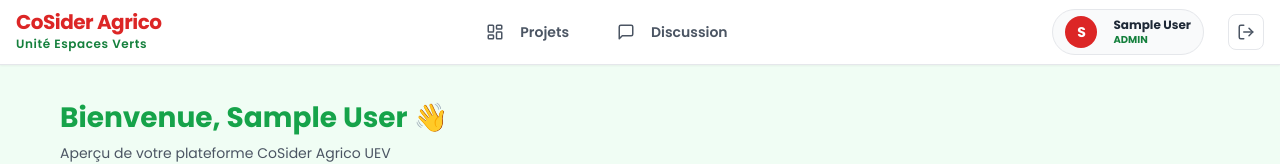
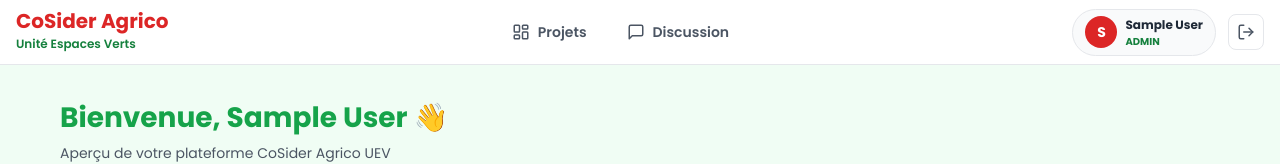
Before and after one commit to abdouN1k/project-tracker, a React (Create React App) app in the folder frontend/: page / in a window 1280 px wide. Shown: the top 164 px of the page. Built offline with nearby package versions, Linux system fonts and the light colour scheme; no server answers; sample sign-in values are in the browser's storage.

Commit message:
Fix clean Navbar file

```diff
--- a/frontend/src/components/Layout/Navbar.js
+++ b/frontend/src/components/Layout/Navbar.js
@@ -18,33 +18,28 @@ const Navbar = () => {
   const isActive = (path) => location.pathname === path;
 
   return (
-    <header className="bg-white border-b border-gray-200 shadow-sm sticky top-0 z-50" style={{ backgroundColor: '#ffffff', borderBottom: '1px solid #e5e7eb', position: 'sticky', top: 0, zIndex: 50 }}>
-      <div className="max-w-7xl mx-auto px-4 sm:px-6 lg:px-8" style={{ maxWidth: '1280px', margin: '0 auto', padding: '0 16px' }}>
-        <div className="flex justify-between items-center h-16" style={{ display: 'flex', justifyContent: 'space-between', alignItems: 'center', height: '64px' }}>
+    <header style={{ backgroundColor: '#ffffff', borderBottom: '1px solid #e5e7eb', position: 'sticky', top: 0, zIndex: 50 }}>
+      <div style={{ maxWidth: '1280px', margin: '0 auto', padding: '0 16px' }}>
+        <div style={{ display: 'flex', justifyContent: 'space-between', alignItems: 'center', height: '64px' }}>
 
-          {/* Logo / Title */}
-          <Link to="/dashboard" className="flex items-center space-x-2 no-underline" style={{ display: 'flex', alignItems: 'center', textDecoration: 'none' }}>
-            <div className="flex flex-col" style={{ display: 'flex', flexDirection: 'column' }}>
-              <span className="text-xl font-extrabold text-red-600 tracking-tight leading-none" style={{ fontSize: '20px', fontWeight: '800', color: '#dc2626', lineHeight: '1' }}>
+          {/* Logo / Header Title */}
+          <Link to="/dashboard" style={{ display: 'flex', alignItems: 'center', textDecoration: 'none' }}>
+            <div style={{ display: 'flex', flexDirection: 'column' }}>
+              <span style={{ fontSize: '20px', fontWeight: '800', color: '#dc2626', lineHeight: '1' }}>
                 CoSider Agrico
               </span>
-              <span className="text-xs font-semibold text-green-700 tracking-wider mt-1" style={{ fontSize: '12px', fontWeight: '600', color: '#15803d', marginTop: '4px' }}>
+              <span style={{ fontSize: '12px', fontWeight: '600', color: '#15803d', marginTop: '4px' }}>
                 Unité Espaces Verts
               </span>
             </div>
           </Link>
 
           {/* Nav Links */}
-          <div className="flex items-center space-x-3" style={{ display: 'flex', alignItems: 'center', gap: '12px' }}>
+          <div style={{ display: 'flex', alignItems: 'center', gap: '12px' }}>
             <Link
               to="/dashboard"
-              className={`px-3 py-2 rounded-lg text-sm font-semibold transition-all flex items-center space-x-2 no-underline ${
-                isActive('/dashboard')
-                  ? 'bg-red-100 text-red-700 border border-red-200 shadow-sm'
-                  : 'text-gray-600 hover:text-gray-900 hover:bg-gray-100'
-              }`}
               style={{
-                padding: '8px 12px',
+                padding: '8px 14px',
                 borderRadius: '8px',
                 fontSize: '14px',
                 fontWeight: '600',
@@ -62,13 +57,8 @@ const Navbar = () => {
 
             <Link
               to="/chat"
-              className={`px-3 py-2 rounded-lg text-sm font-semibold transition-all flex items-center space-x-2 no-underline ${
-                isActive('/chat')
-                  ? 'bg-red-100 text-red-700 border border-red-200 shadow-sm'
-                  : 'text-gray-600 hover:text-gray-900 hover:bg-gray-100'
-              }`}
               style={{
-                padding: '8px 12px',
+                padding: '8px 14px',
                 borderRadius: '8px',
                 fontSize: '14px',
                 fontWeight: '600',
@@ -85,21 +75,20 @@ const Navbar = () => {
             </Link>
           </div>
 
-          {/* User Section */}
-          <div className="flex items-center space-x-3" style={{ display: 'flex', alignItems: 'center', gap: '12px' }}>
-            <div className="flex items-center space-x-2 bg-gray-50 px-3 py-1.5 rounded-full border border-gray-200" style={{ display: 'flex', alignItems: 'center', gap: '8px', backgroundColor: '#f9fafb', padding: '6px 12px', borderRadius: '9999px', border: '1px solid #e5e7eb' }}>
-              <div className="w-8 h-8 rounded-full bg-red-600 text-white flex items-center justify-center font-bold text-sm" style={{ width: '32px', height: '32px', borderRadius: '50%', backgroundColor: '#dc2626', color: '#ffffff', display: 'flex', alignItems: 'center', justifyContent: 'center', fontWeight: '700', fontSize: '14px' }}>
+          {/* User Profile & Logout */}
+          <div style={{ display: 'flex', alignItems: 'center', gap: '12px' }}>
+            <div style={{ display: 'flex', alignItems: 'center', gap: '8px', backgroundColor: '#f9fafb', padding: '6px 12px', borderRadius: '9999px', border: '1px solid #e5e7eb' }}>
+              <div style={{ width: '32px', height: '32px', borderRadius: '50%', backgroundColor: '#dc2626', color: '#ffffff', display: 'flex', alignItems: 'center', justifyContent: 'center', fontWeight: '700', fontSize: '14px' }}>
                 {user.name ? user.name.charAt(0).toUpperCase() : <User size={16} />}
               </div>
-              <div className="hidden sm:block text-left" style={{ textAlign: 'left' }}>
-                <div className="text-xs font-bold text-gray-800 leading-tight" style={{ fontSize: '12px', fontWeight: '700', color: '#1f2937' }}>{user.name}</div>
-                <div className="text-[10px] text-green-700 font-bold uppercase" style={{ fontSize: '10px', color: '#15803d', fontWeight: '700', textTransform: 'uppercase' }}>{user.role || 'Responsable Projet'}</div>
+              <div style={{ textAlign: 'left' }}>
+                <div style={{ fontSize: '12px', fontWeight: '700', color: '#1f2937' }}>{user.name}</div>
+                <div style={{ fontSize: '10px', color: '#15803d', fontWeight: '700', textTransform: 'uppercase' }}>{user.role || 'Responsable Projet'}</div>
               </div>
             </div>
 
             <button
               onClick={handleLogout}
-              className="p-2 text-gray-500 hover:text-red-600 hover:bg-red-50 rounded-lg transition-colors border border-gray-200"
               style={{ padding: '8px', border: '1px solid #e5e7eb', borderRadius: '8px', backgroundColor: '#ffffff', cursor: 'pointer', display: 'flex', alignItems: 'center', justifyContent: 'center' }}
               title="Déconnexion"
             >
```
